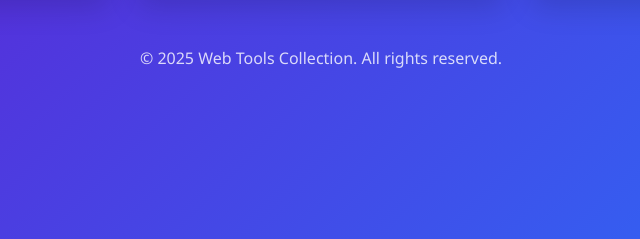
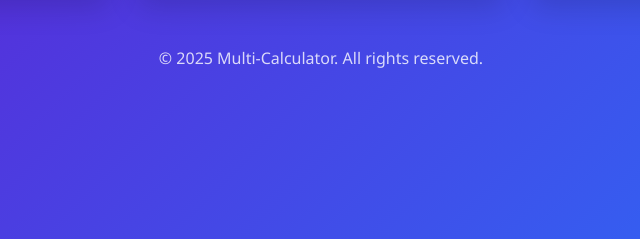
Before and after one commit to Muzammil-Frontend-Web-Projects/Multi-Calculator, a plain HTML site: page index.html in a window 1280 px wide. Shown: the part 383-622 px from the top of the page, 319-959 px from the left. Drawn offline with Linux system fonts and the light colour scheme.

Commit message:
change footr line

```diff
--- a/index.html
+++ b/index.html
@@ -139,7 +139,7 @@
         </div>
 
         <footer>
-            <p>© 2025 Web Tools Collection. All rights reserved.</p>
+            <p>© 2025 Multi-Calculator. All rights reserved.</p>
         </footer>
     </div>
 </body>
```
